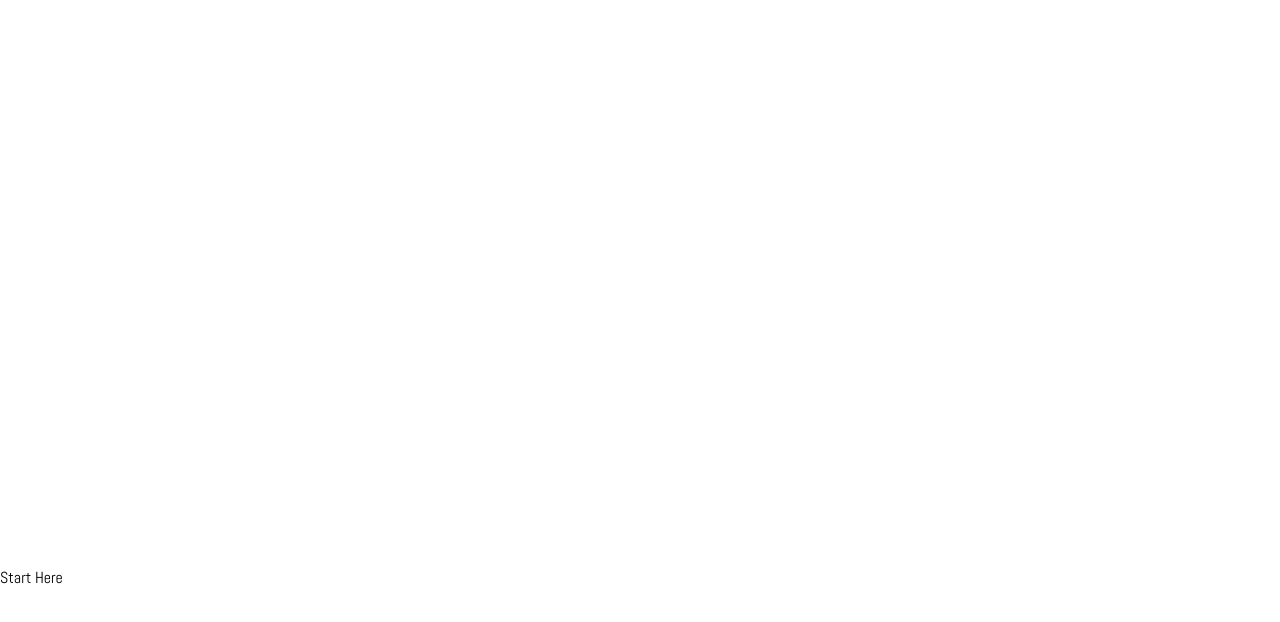
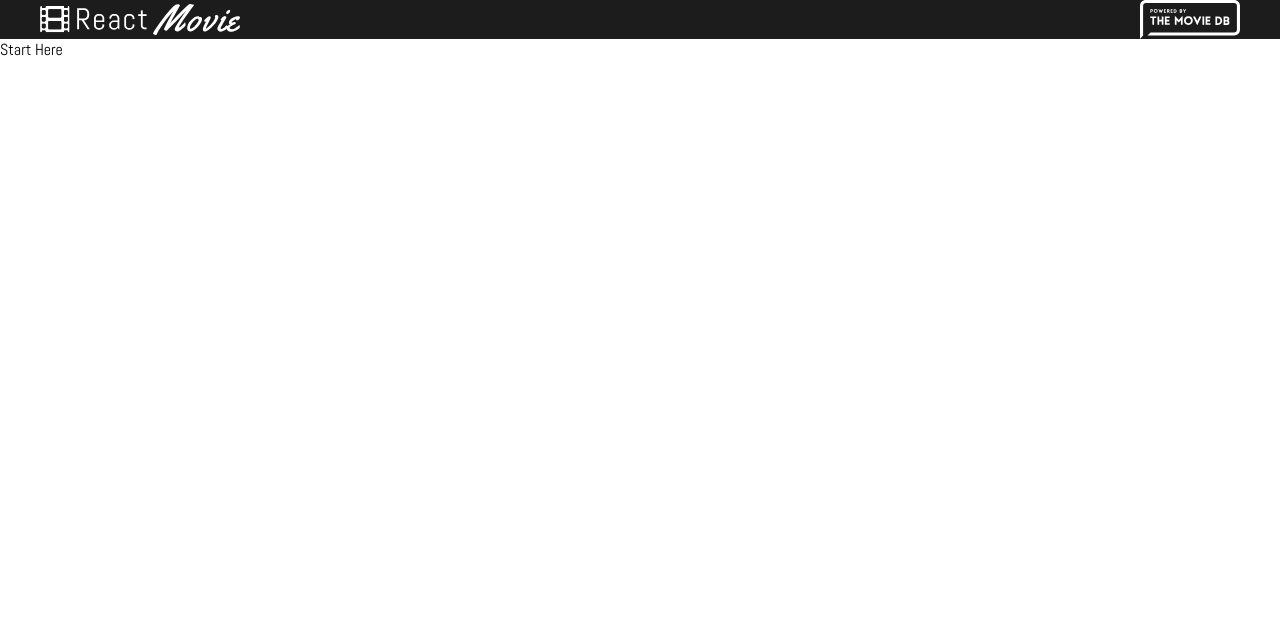
Before and after one commit to aysedemirel/movie-picker, a React (Create React App) app: page / in a window 1280 px wide. Shown: the top 622 px of the page. Built offline with nearby package versions, Linux system fonts and the light colour scheme; the HTML template or start-up script is replaced by a standard one.

Commit message:
[REFC] Style header component

```diff
--- a/src/components/Header/Header.styles.js
+++ b/src/components/Header/Header.styles.js
@@ -1,9 +1,33 @@
 import styled from 'styled-components';
 
-export const Wrapper = styled.div``;
+export const Wrapper = styled.div`
+    background: var(--darkGrey);
+    padding: 0 20px;
+`;
 
-export const Content = styled.div``;
+export const Content = styled.div`
+    display: flex;
+    align-items: center;
+    justify-content: space-between;
+    max-width: var(--maxWidth);
+    padding: 0 20px;
+    margin: 0 auto;
+`;
 
-export const LogoImg =styled.img``;
+export const LogoImg = styled.img`
+    width: 200px;
 
-export const TMDBLogoImg = styled.img``;
+    @media screen and (max-width: 500px)
+    {
+        width: 150px;
+    }
+`;
+
+export const TMDBLogoImg = styled.img`
+    width: 100px;
+
+    @media screen and (max-width: 500px)
+    {
+        width: 50px;
+    }
+`;
```
